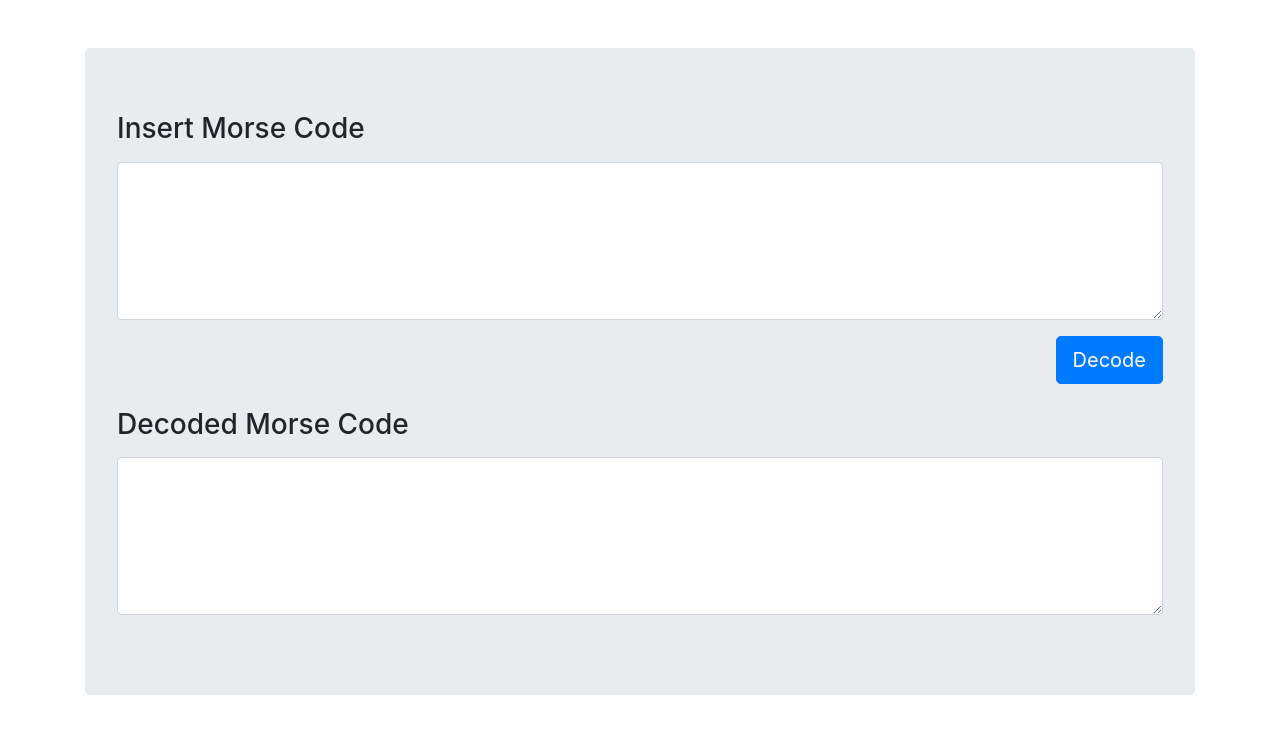
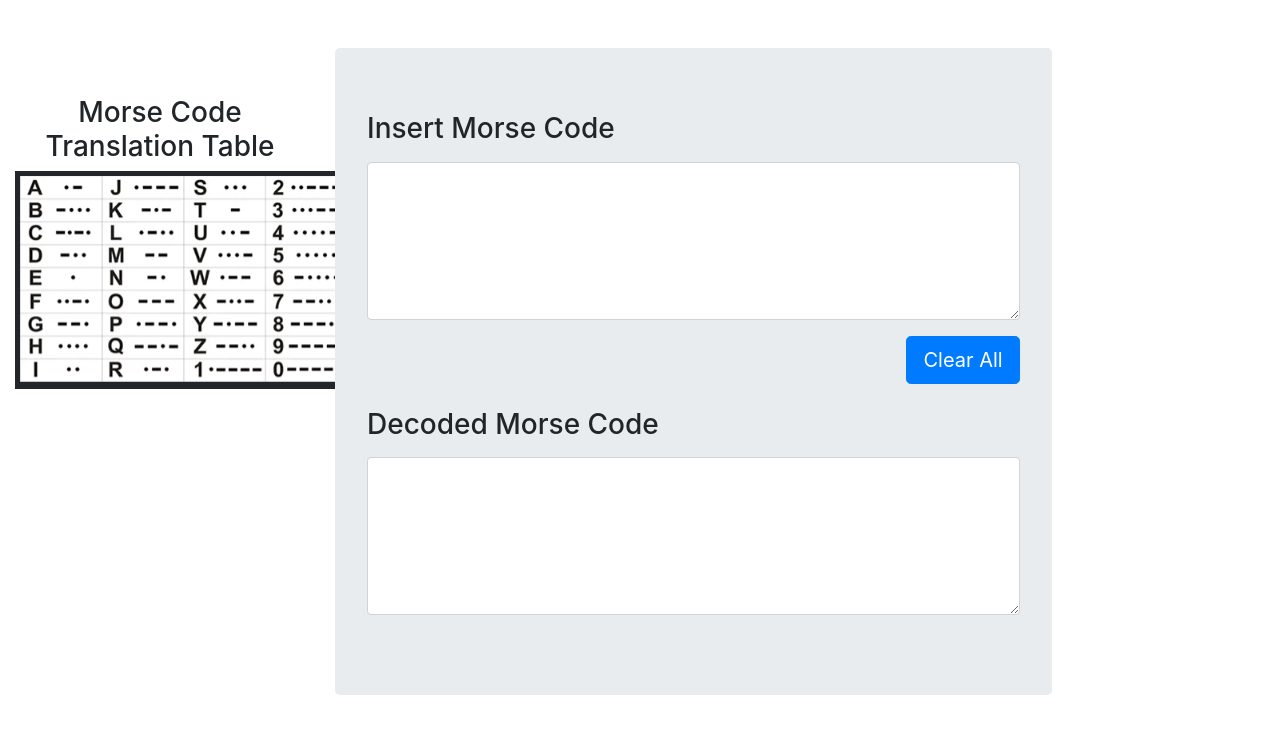
Before and after one commit to RafaelGruhn/cesar_test, a Flask app: page / in a window 1280 px wide. Shown: the part 56-800 px from the top of the page. Run offline with Flask 2, Linux system fonts and the light colour scheme; some libraries are stand-ins or nearby versions.

Commit message:
Alter project module name and implements socket emiter

```diff
--- a/docker-compose.yml
+++ b/docker-compose.yml
@@ -3,12 +3,12 @@ version: '3.7'
 services:
   redis:
     image: "redis:6.2.6-alpine"
-    container_name: cesar_test_redis
+    container_name: mose_redis
     env_file:
       - ./envs/redis.env
   flask:
     build: ./flaskr
-    container_name: cesar_test_flask
+    container_name: mose_flask
     volumes:
       - ./flaskr:/code/
     environment:
--- a/flaskr/app.py
+++ b/flaskr/app.py
@@ -6,11 +6,11 @@ import json
 
 from flask import Flask, request, render_template
 from flask_caching import Cache
-from flask_socketio import SocketIO
+from flask_socketio import SocketIO, emit
 
 from config import BaseConfig, get_logger
-from cesar_test.decrypt import decrypt_message
-from cesar_test.exceptions import MessageError
+from morse.decrypt import decrypt_message
+from morse.exceptions import MessageError
 
 
 LOGGER = get_logger()
@@ -22,7 +22,10 @@ def create_app():
     '''
     app = Flask(__name__, instance_relative_config=True)
     app.config.from_object(BaseConfig)
-    socketio = SocketIO(app)
+    if app.config['FLASK_ENV'] == 'development':
+        socketio = SocketIO(app, logger=True)
+    else:
+        socketio = SocketIO(app)
 
     # ensure the instance folder exists
     try:
@@ -30,25 +33,24 @@ def create_app():
     except OSError:
         pass
 
-    # cache = Cache(app)  # Initialize Cache
+    cache = Cache(app)  # Initialize Cache
 
     @app.route('/', methods=['GET'])
     def home():
         return render_template('index.html')
 
-
     @app.route('/decrypt_morse', methods=['POST'])
-    # @cache.cached(timeout=app.config['CACHE_DEFAULT_TIMEOUT'], query_string=False)
-    def decrypt():
+    @cache.cached(timeout=app.config['CACHE_DEFAULT_TIMEOUT'], query_string=False)
+    def decrypt_from_http():
         try:
             json_data = json.loads(request.data)
             message = json_data.get('message')
             if not message:
                 raise MessageError('Key "message" not found in request data!')
-            LOGGER.info(f'Receive message to decrypt. Message: {message}')
+            LOGGER.debug(f'Receive message to decrypt from POST. Message: {message}')
 
             # Convert morse message to currently text
-            decrypted_message, message_arg, status_code = decrypt_message(message)
+            decrypted_message, message_arg, status_code = call_decrypt_message(message)
 
         except json.JSONDecodeError as error:
             LOGGER.error(f'Decode message error. Error: {error}')
@@ -58,5 +60,31 @@ def create_app():
         except Exception as error:
             return
 
+    @socketio.on('decrypt_morse')
+    def decrypt_from_socket(data):
+        try:
+            message = data.get('message')
+            if not message:
+                raise MessageError('Key "message" not found in request data!')
+            LOGGER.debug(f'Receive message to decrypt from Socket. Message: {message}')
+
+            # Convert morse message to currently text
+            decrypted_message, message_arg, status_code = call_decrypt_message(message)
+            emit('decrypted_morse', {
+                'message': decrypted_message, "message_arg": message_arg, "code": status_code})
+
+        except json.JSONDecodeError as error:
+            LOGGER.error(f'Decode message error. Error: {error}')
+        except MessageError as error:
+            LOGGER.error(f'Decode message error. Error: {error}')
+        except Exception as error:
+            LOGGER.error(f'Decode message error. Error: {error}')
+
+    @cache.memoize(timeout=app.config['CACHE_DEFAULT_TIMEOUT'])
+    def call_decrypt_message(message: str):
+        """Call function from morse module"""
+        LOGGER.info('Calling function to decrypt message from socket or http')
+        return decrypt_message(message)
+
     socketio.run(app)
     return app
--- a/flaskr/config.py
+++ b/flaskr/config.py
@@ -15,7 +15,7 @@ _h_console.setLevel(logging.WARNING)
 _h_console.setFormatter(_formatter)
 
 if os.getenv('FLASK_ENV', 'development') == 'production':
-    _h_file = logging.FileHandler(filename='/data/cesar_test.log')
+    _h_file = logging.FileHandler(filename='/data/mose.log')
     _h_file.setLevel(logging.DEBUG)
     _h_file.setFormatter(_formatter)
     _LOGGER.addHandler(_h_file)
@@ -34,6 +34,7 @@ def get_logger():
 
 class BaseConfig(object):  # pylint disable=useless-object-inheritance
     SECRET_KEY = os.environ['SECRET_KEY']
+    FLASK_ENV = os.environ.get('FLASK_ENV', 'development')
     # Cache ----------------------------------------------------------
     CACHE_REDIS_HOST = os.environ['REDIS_HOST']
     CACHE_REDIS_PORT = os.environ['REDIS_PORT']
--- a/flaskr/templates/index.html
+++ b/flaskr/templates/index.html
@@ -31,7 +31,15 @@
     {% endblock nav %}
 
     {% block content %}
-    <div class="container">
+    <div class="container-fluid">
+      <div class="row">
+        <div class="col-md-3 text-center mt-5">
+          <h3>
+            Morse Code Translation Table
+          </h3>
+          <img alt="Table Morse Translator" src="{{ url_for('static', filename='table_morse_translator.png') }}" />
+        </div>
+        <div class="col-md-7">
           <div class="jumbotron">
             <div class="row">
               <div class="col-md-12">
@@ -45,7 +53,7 @@
             <div class="row">
               <div class="col-md-12">
                 <p class="float-right mb-4">
-              <a class="btn btn-primary btn-lg text-white" id="decode">Decode</a>
+                  <button class="btn btn-primary btn-lg text-white" id="clear">Clear All</button>
                 </p>
               </div>
             </div>
@@ -60,6 +68,10 @@
             </div>
           </div>
         </div>
+        <div class="col-md-2">
+        </div>
+      </div>
+    </div>
     {% endblock content %}
 
     {% block js_local %}
@@ -69,10 +81,29 @@
     <script src="{{ url_for('static', filename='vendor/toastr/js/toastr.min.js') }}"></script>
     {% endblock js_local %}
 
+    {% block js_external %}
+    <script src="https://cdnjs.cloudflare.com/ajax/libs/socket.io/4.0.1/socket.io.js" integrity="sha512-q/dWJ3kcmjBLU4Qc47E4A9kTB4m3wuTY7vkFJDTZKjTs8jhyGQnaUrxa0Ytd0ssMZhbNua9hE+E7Qv1j+DyZwA==" crossorigin="anonymous"></script>
+    {% endblock js_external %}
+
+    {% block script %}
     <script>
       $(document).ready(function () {
+        // toastr configuration
         toastr.options.preventDuplicates = true;
+
         const morseText = $('#morse');
+        const messageText = $('#message');
+
+        // start socket plugin
+        const socket = io();
+
+        // remove initial whitespace
+        morseText.val('');
+        messageText.val('');
+
+        try {
+          socket.on('connect', function() {
+            // overflow defaut keypress event
             morseText.on('keypress', function (event) {
               var regex = new RegExp("^[-. ]+$");
               var key = String.fromCharCode(!event.charCode ? event.which : event.charCode);
@@ -80,15 +111,37 @@
                 event.preventDefault();
                 toastr.warning('Only the characters ".", "-" and " " are allowed in morse code!');
                 return false;
+              } else {
+                socket.emit('decrypt_morse', {message: morseText.val() + key});
               }
             });
 
-        // let button = $('#decode');
-        // $(button).on('click', '.vteam', function(event) {}put1.value.match(/[^a-zA-Z' 'wığüşöçĞÜŞÖÇİ]/g)){
-        //     harfInput1.value = this.value.replace(/[^a-zA-ZwığüşöçĞÜŞÖÇİ]/g,'');
-        // }
+            // overflow defaut keyup event
+            morseText.on('keyup', function (event) {
+              socket.emit('decrypt_morse', {message: morseText.val()});
+            });
+
+            socket.on("decrypted_morse", (data) => {
+              if (data.code != 200) {
+                toastr.error(code.message_arg);
+              } else {
+                messageText.val(data.message);
+              }
+            });
+          });
+        } catch(e) {
+          console.log(e);
+          toastr.error('Error 500. Internal Server Error. Try reload this page to connect again!');
+        }
+
+        $("#clear").on('click', function (event) {
+          morseText.val('');
+          messageText.val('');
+        });
+
       });
     </script>
+    {% endblock script %}
 
   </body>
 </html>
```
Also changed, not shown: README.md (added), flaskr/morse/__init__.py (added), flaskr/morse/decrypt.py (renamed from flaskr/cesar_test/decrypt.py), flaskr/morse/exceptions.py (renamed from flaskr/cesar_test/exceptions.py), flaskr/static/table_morse_translator.png (added), 1 other file. Lines whose indentation alone changed are shown as unchanged.
